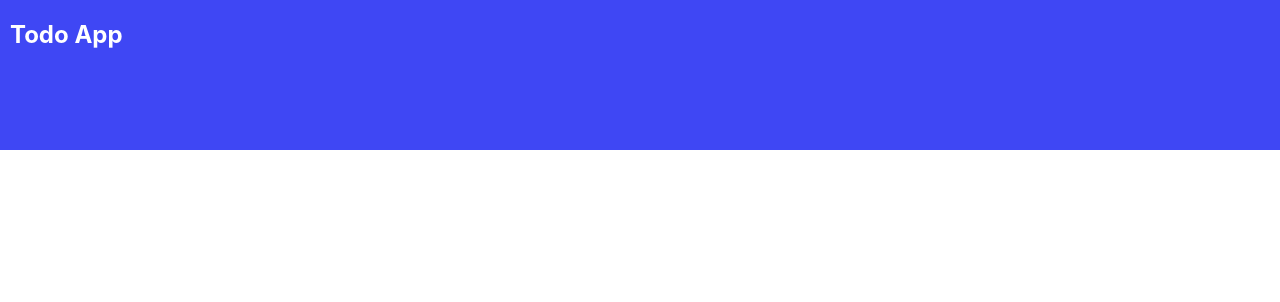
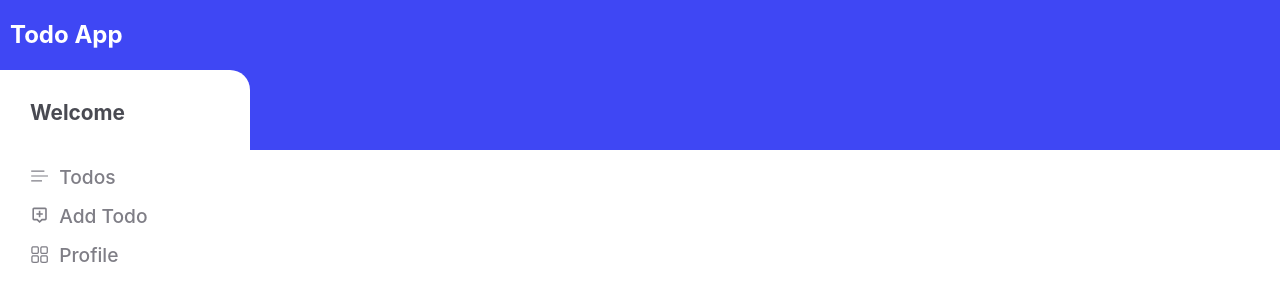
Before and after one commit to shararesadeghi/todo-with-next, a Next.js app in the folder project/: page / in a window 1280 px wide. Shown: the top 302 px of the page. Built offline with nearby package versions, Linux system fonts and the light colour scheme.

Commit message:
add codes to layout

```diff
--- a/project/components/layout/Layout.js
+++ b/project/components/layout/Layout.js
@@ -1,4 +1,7 @@
-
+import Link from 'next/link';
+import {VscListSelection} from 'react-icons/vsc';
+import {BiMessageAltAdd} from 'react-icons/bi';
+import {RxDashboard} from 'react-icons/rx';
 
 const Layout = () => {
     return (
@@ -6,7 +9,25 @@ const Layout = () => {
             <header>
                 <p>Todo App</p>
             </header>
-            <div></div>
+            <div className="container--main">
+                <aside>
+                    <p>Welcome</p>
+                    <ul>
+                        <li>
+                            <VscListSelection/>
+                            <Link href="/">Todos</Link>
+                        </li>
+                        <li>
+                            <BiMessageAltAdd/>
+                            <Link href="/add-todo">Add Todo</Link>
+                        </li>
+                        <li>
+                            <RxDashboard/>
+                            <Link href="/profile">Profile</Link>
+                        </li>
+                    </ul>
+                </aside>
+            </div>
 
         </div>
     );
```
